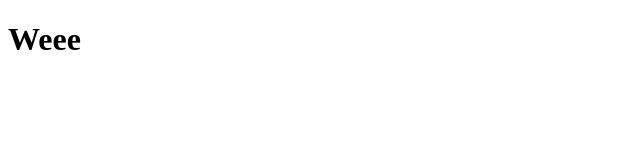
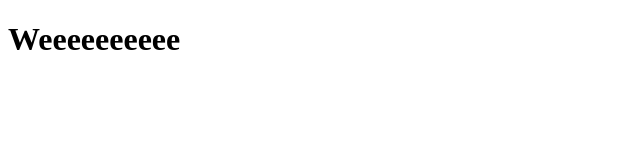
Before and after one commit to yokode425/coursera-test, a plain HTML site: page module2-solution/index.html in a window 1280 px wide. Shown: the whole page, without its empty margins (0-640 px from the left). Drawn offline with Linux system fonts and the light colour scheme.

Commit message:
Module 2 Coding Assignment

```diff
--- a/module2-solution/index.html
+++ b/module2-solution/index.html
@@ -10,7 +10,7 @@
 </head>
 
 <body>
-    <h1>Weee</h1>
+    <h1>Weeeeeeeeee</h1>
 </body>
 
 </html>
```
